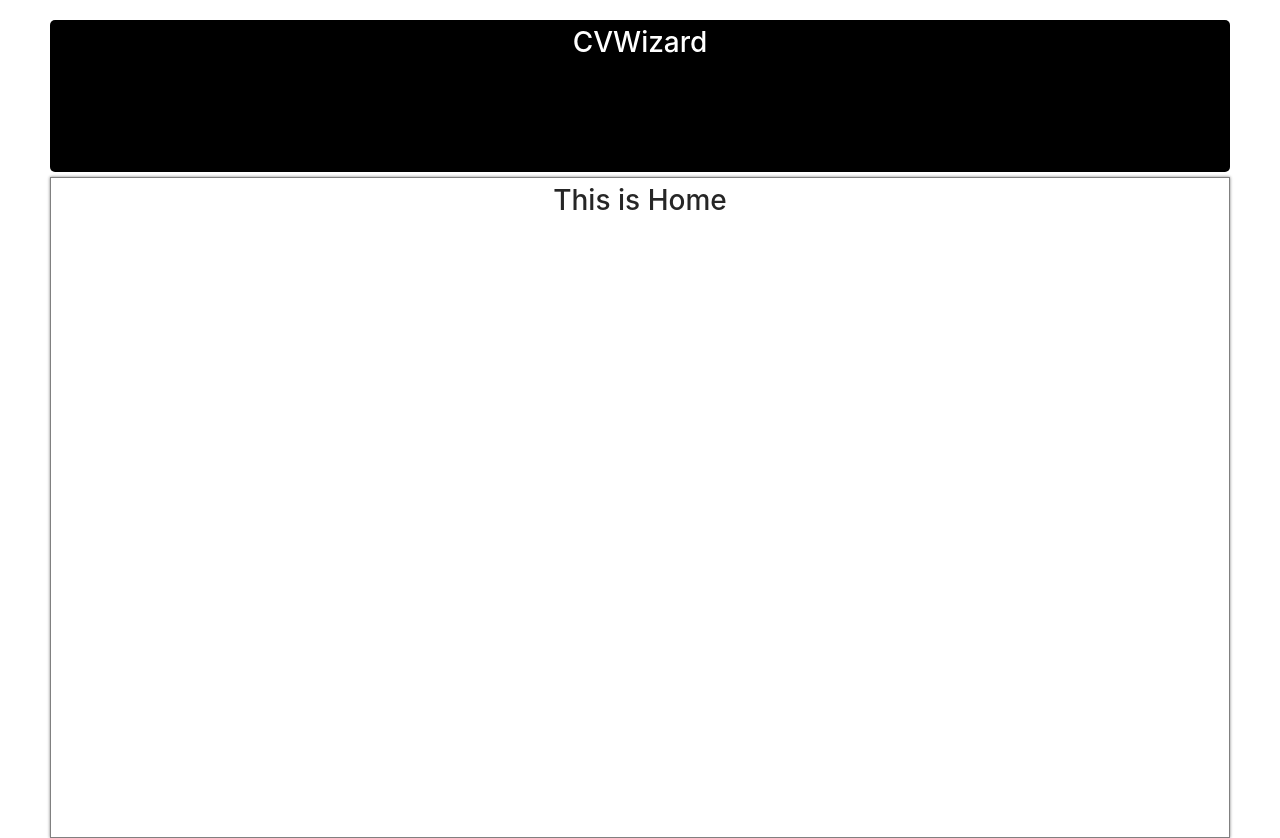
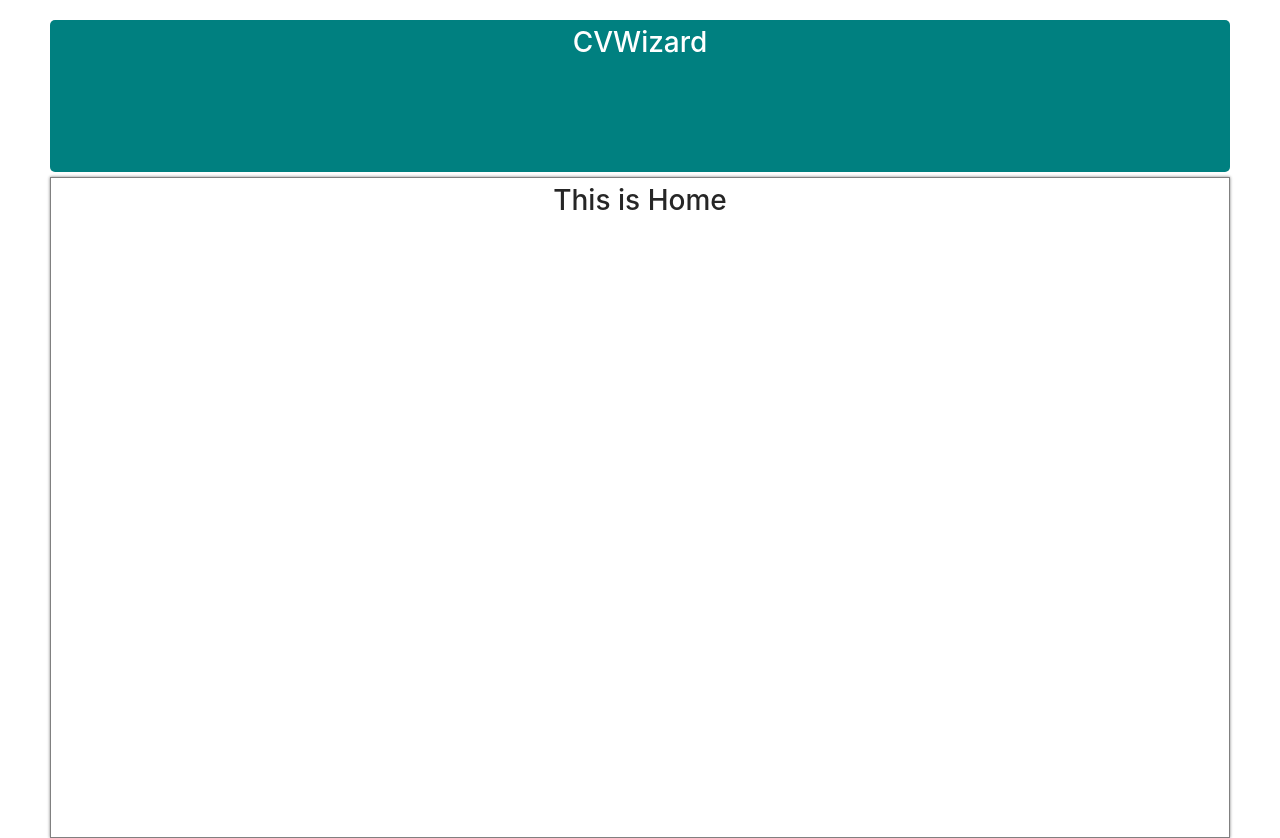
Before and after one commit to Oeshy04/CVWizard, a React (Create React App) app in the folder client/: page / in a window 1280 px wide. Built offline with nearby package versions, Linux system fonts and the light colour scheme.

Commit message:
ui fixes

```diff
--- a/client/src/pages/resources/authentication.css
+++ b/client/src/pages/resources/authentication.css
@@ -5,7 +5,7 @@
 
 .header{
     height:20%;
-    background-color: black;
+    background-color: teal;
     border-radius: 5px;
 }
 .content{
```
